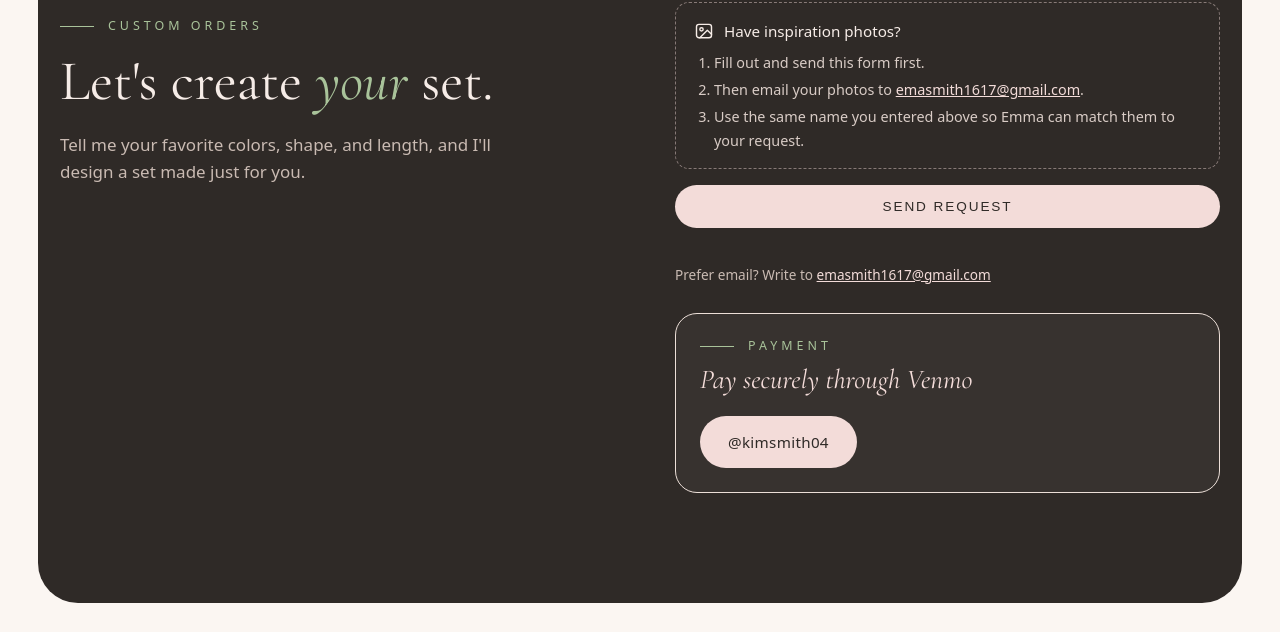
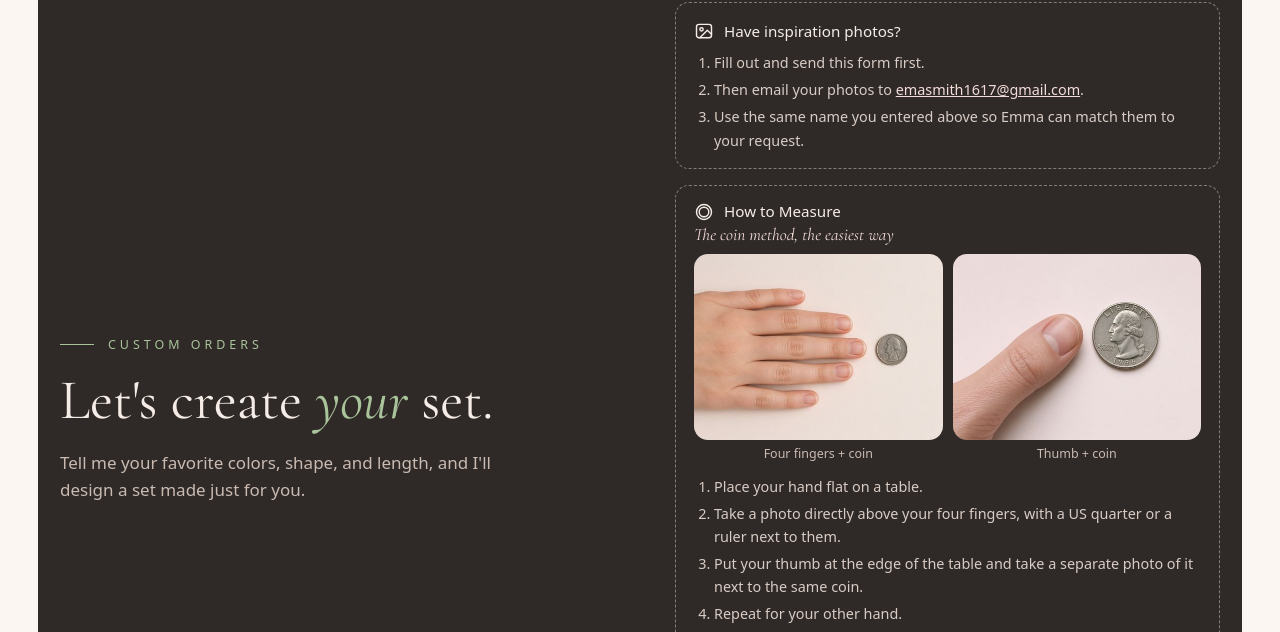
Before and after one commit to Martyr1617/nailsbyemmasmith, a plain HTML site: page index.html in a window 1280 px wide. Shown: the part 7483-8115 px from the top of the page. Drawn offline with nearby package versions, Linux system fonts and the light colour scheme; a web font is replaced by a local one.

Commit message:
Add a How to Measure sizing guide to the order form (#9)
Show the coin-method photos and steps so customers can email their nail sizes.

Co-authored-by: Cursor Agent <cursoragent@cursor.com>
Co-authored-by: Martyr1617 <Martyr1617@users.noreply.github.com>

```diff
--- a/index.html
+++ b/index.html
@@ -161,6 +161,22 @@ input:focus,select:focus,textarea:focus{outline:none;border-color:var(--sage)}
 .photo-steps strong{display:flex;align-items:center;gap:10px;font-weight:500;font-size:.95rem;color:#f6ece7;margin-bottom:8px}
 .photo-steps ol{margin:0;padding-left:20px;display:grid;gap:4px}
 .photo-steps a{color:var(--blush)}
+
+.measure-guide{border:1px dashed rgba(243,220,217,.45);border-radius:14px;padding:16px 18px;color:#d9ccc6;font-size:.9rem}
+.measure-guide h3{display:flex;align-items:center;gap:10px;font-family:var(--sans);font-weight:500;font-size:.95rem;color:#f6ece7;margin:0 0 2px;line-height:1.3}
+.contact .measure-guide p{margin-top:0;max-width:none}
+.measure-guide .measure-sub{font-family:var(--serif);font-style:italic;color:var(--blush);font-size:1.08rem;line-height:1.3;margin-bottom:8px}
+.measure-guide .measure-figs{display:grid;grid-template-columns:1fr 1fr;gap:10px;margin:8px 0 12px}
+.measure-guide .measure-figs figure{margin:0}
+.measure-guide .measure-figs img{width:100%;height:auto;border-radius:14px;display:block}
+.measure-guide .measure-figs figcaption{margin-top:6px;font-size:.78rem;color:#c9bab2;text-align:center;line-height:1.3}
+@media (max-width:360px){
+  .measure-guide .measure-figs{grid-template-columns:1fr}
+}
+.measure-guide ol{margin:0;padding-left:20px;display:grid;gap:4px}
+.measure-guide a{color:var(--blush)}
+.contact .measure-guide .measure-tips{margin-top:10px;padding-top:10px;border-top:1px solid rgba(243,220,217,.28);font-size:.85rem;color:#c9bab2}
+.contact .measure-guide .measure-mail{margin-top:8px;color:#d9ccc6;font-size:.9rem}
 .form-err{color:#f2b8b0;font-size:.9rem;display:none}
 .form-note{font-size:.85rem;color:#a8988f}
 .form-note a{color:var(--blush)}
@@ -453,6 +469,28 @@ footer{padding:40px 0 50px}
           <li>Use the same name you entered above so Emma can match them to your request.</li>
         </ol>
       </div>
+      <div class="reveal measure-guide">
+        <h3><svg width="20" height="20" viewBox="0 0 24 24" fill="none" stroke="currentColor" stroke-width="1.7" stroke-linecap="round" aria-hidden="true"><circle cx="12" cy="12" r="9"/><circle cx="12" cy="12" r="5.75"/></svg>How to Measure</h3>
+        <p class="measure-sub">The coin method, the easiest way</p>
+        <div class="measure-figs">
+          <figure>
+            <img src="assets/measure/measure-fingers.jpg" srcset="assets/measure/measure-fingers-480.jpg 480w, assets/measure/measure-fingers.jpg 800w" sizes="(max-width:360px) 92vw, (max-width:560px) 44vw, 220px" width="800" height="600" alt="Top-down photo of four fingers placed flat on a cream surface next to a US quarter, showing how to photograph your hand for a press-on nail size." loading="lazy" decoding="async">
+            <figcaption>Four fingers + coin</figcaption>
+          </figure>
+          <figure>
+            <img src="assets/measure/measure-thumb.jpg" srcset="assets/measure/measure-thumb-480.jpg 480w, assets/measure/measure-thumb.jpg 800w" sizes="(max-width:360px) 92vw, (max-width:560px) 44vw, 220px" width="800" height="600" alt="Top-down photo of a thumb next to a US quarter on a cream surface, showing how to photograph your thumb separately for a press-on nail size." loading="lazy" decoding="async">
+            <figcaption>Thumb + coin</figcaption>
+          </figure>
+        </div>
+        <ol>
+          <li>Place your hand flat on a table.</li>
+          <li>Take a photo directly above your four fingers, with a US quarter or a ruler next to them.</li>
+          <li>Put your thumb at the edge of the table and take a separate photo of it next to the same coin.</li>
+          <li>Repeat for your other hand.</li>
+        </ol>
+        <p class="measure-tips">Keep the camera and your fingers flat, not tilted. Measure natural nails only, with no extensions or enhancements. You should end up with four photos: both hands and both thumbs.</p>
+        <p class="measure-mail">Email the four photos, along with any inspiration photos, to <a href="mailto:emasmith1617@gmail.com?subject=Inspiration%20photos%20for%20my%20nail%20request">emasmith1617@gmail.com</a>. Use the same name you entered above so Emma can match them to your request.</p>
+      </div>
       <button class="btn" type="submit">Send Request</button>
       <p class="sent" role="status">Thank you! Your request was sent — Emma will reply by email soon. Don't forget to email your inspiration photos to <a href="mailto:emasmith1617@gmail.com?subject=Inspiration%20photos%20for%20my%20nail%20request" style="color:var(--blush)">emasmith1617@gmail.com</a>.</p>
       <p class="form-err" role="alert">Sorry, something went wrong sending your request. Please try again, or email <a href="mailto:emasmith1617@gmail.com" style="color:var(--blush)">emasmith1617@gmail.com</a>.</p>
```
Also changed, not shown: assets/measure/measure-fingers-480.jpg (added), assets/measure/measure-fingers.jpg (added), assets/measure/measure-thumb-480.jpg (added), assets/measure/measure-thumb.jpg (added).
